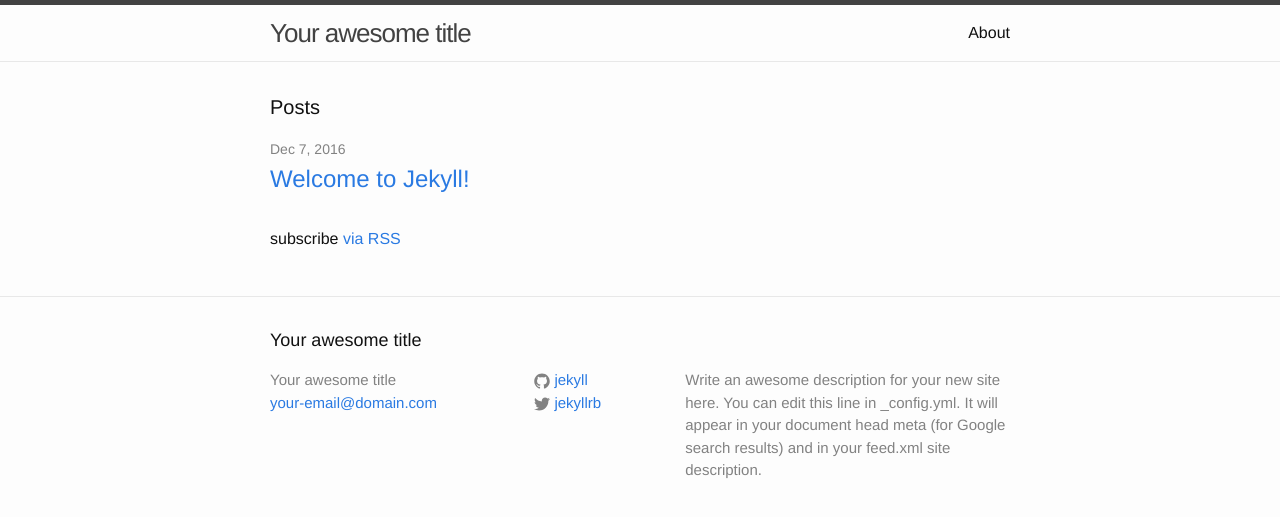
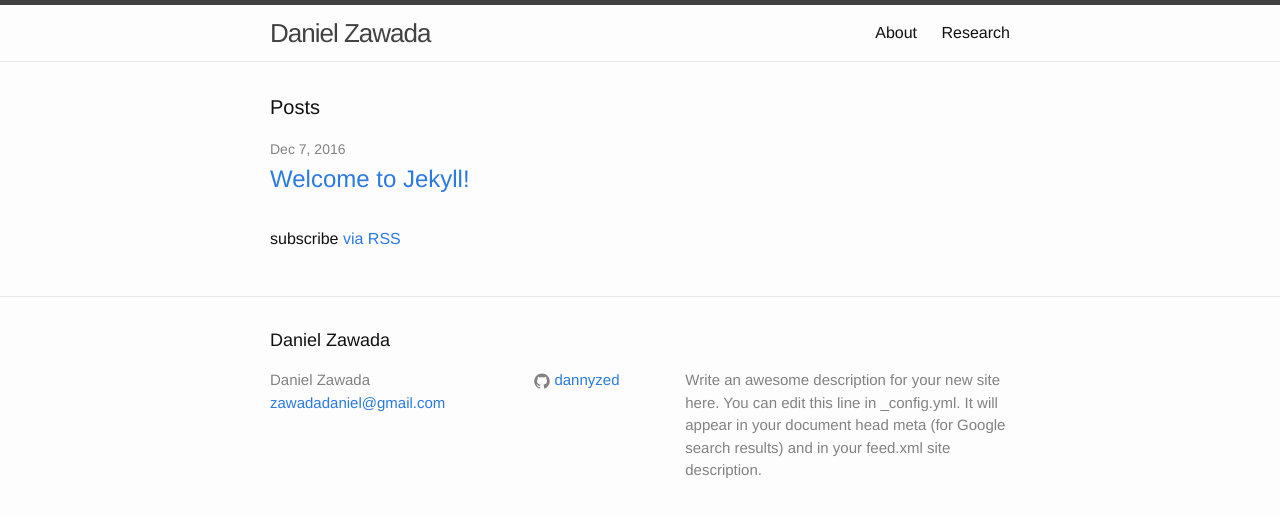
Before and after one commit to dannyzed/dannyzed.github.io, a Jekyll site: the page built from index.html, in a window 1280 px wide. Shown: the top 517 px of the page. Built offline with Jekyll 4.4.1, drawn with Linux system fonts in a browser that asks for light colours.

Commit message:
Config updates, trying out new page

```diff
--- a/_config.yml
+++ b/_config.yml
@@ -1,14 +1,13 @@
 # Site settings
-title: Your awesome title
-email: your-email@domain.com
+title: Daniel Zawada
+email: zawadadaniel@gmail.com
 description: > # this means to ignore newlines until "baseurl:"
   Write an awesome description for your new site here. You can edit this
   line in _config.yml. It will appear in your document head meta (for
   Google search results) and in your feed.xml site description.
 baseurl: "" # the subpath of your site, e.g. /blog/
-url: "http://yourdomain.com" # the base hostname & protocol for your site
-twitter_username: jekyllrb
-github_username:  jekyll
+url: "http://dannyzed.github.io" # the base hostname & protocol for your site
+github_username:  dannyzed
 
 # Build settings
 markdown: kramdown
```
Also changed, not shown: research.md (added, +7 -0 lines).
